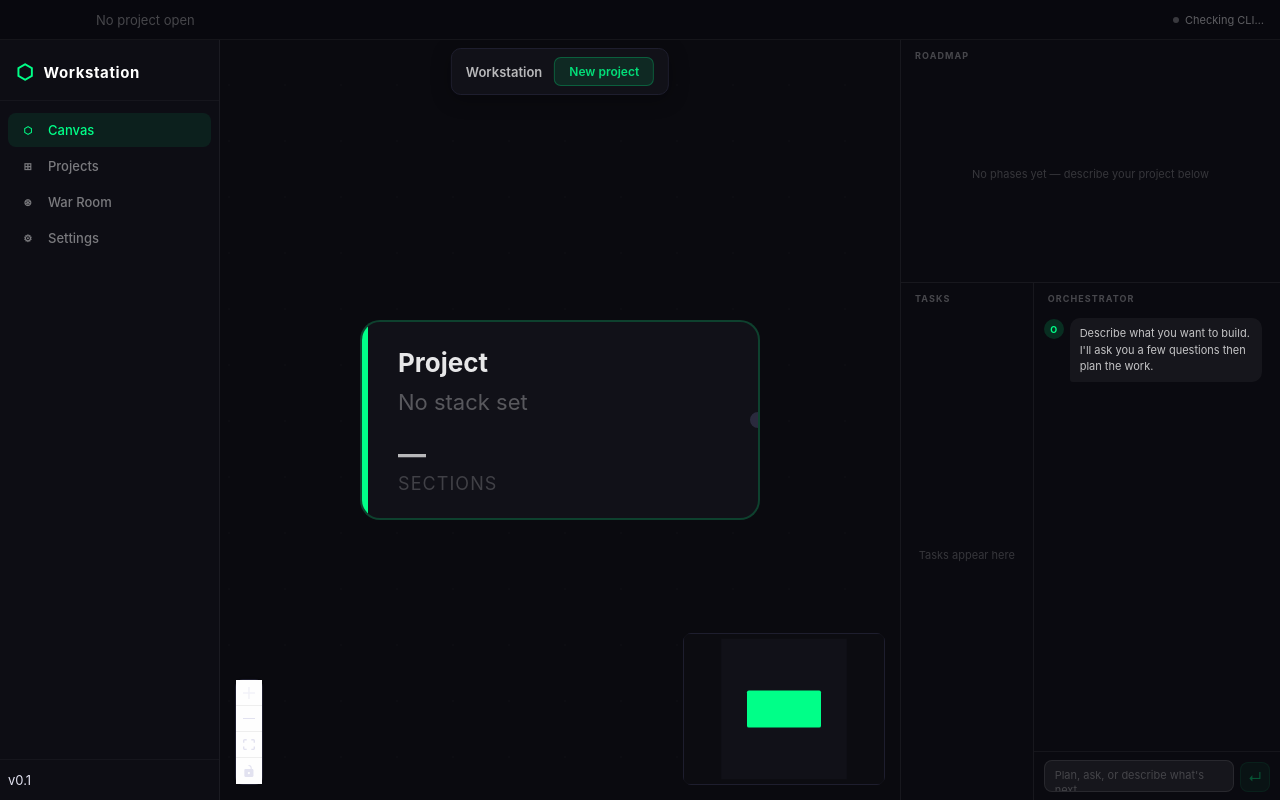
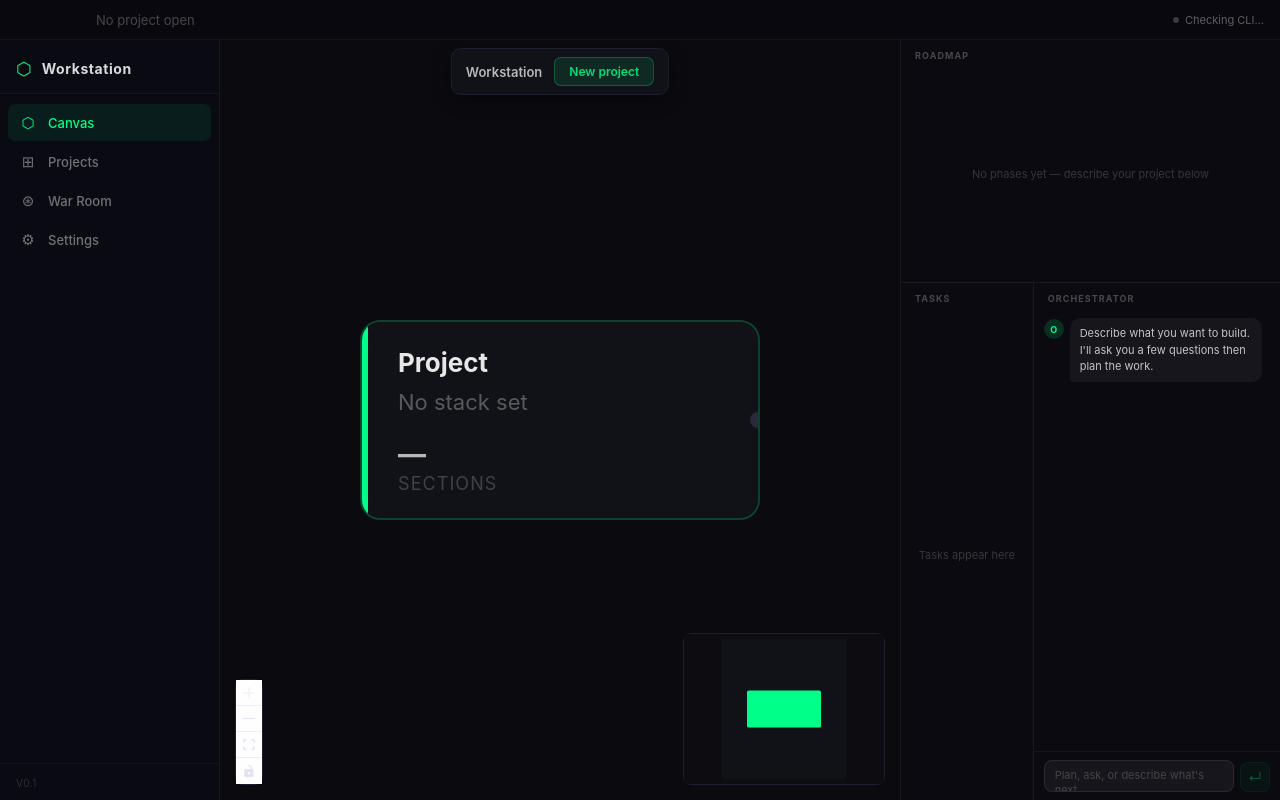
Before and after one commit to martinacho22/workstation, a React (Vite) app: page / in a window 1280 px wide. Built offline with nearby package versions, Linux system fonts and the light colour scheme.

Commit message:
fix: sidebar CSS — project chip with dir, proper icon sizing, version label

```diff
--- a/src/components/layout/Sidebar.module.css
+++ b/src/components/layout/Sidebar.module.css
@@ -1,48 +1,88 @@
 .sidebar {
   width: 220px;
   min-width: 220px;
-  height: 100%;           /* fills the post-header flex container */
-  background: #0d0d14;
+  height: 100%;
+  background: #0a0a12;
   border-right: 1px solid rgba(255,255,255,0.06);
   display: flex;
   flex-direction: column;
-  transition: width 0.2s ease, min-width 0.2s ease;
   z-index: 100;
   flex-shrink: 0;
-}
-
-.sidebar.collapsed {
-  width: 56px;
-  min-width: 56px;
+  overflow: hidden;
 }
 
 .logo {
   display: flex;
   align-items: center;
   gap: 10px;
-  padding: 20px 16px 16px;
+  padding: 18px 16px 14px;
   border-bottom: 1px solid rgba(255,255,255,0.04);
-  font-size: 18px;
-  font-weight: 700;
-  color: var(--accent);
   white-space: nowrap;
   overflow: hidden;
+  flex-shrink: 0;
+}
+.logoIcon { font-size: 18px; color: var(--accent); }
+.logoText  { font-size: 14px; font-weight: 700; letter-spacing: 0.04em; color: rgba(255,255,255,0.85); }
+
+/* ── Project chip ── */
+.projectChip {
+  margin: 10px 10px 4px;
+  padding: 8px 10px;
+  border-radius: 8px;
+  background: rgba(0,255,136,0.04);
+  border: 1px solid rgba(0,255,136,0.1);
+  display: flex;
+  flex-direction: column;
+  gap: 4px;
+  flex-shrink: 0;
+  min-width: 0;
+}
+.projectName {
+  font-size: 12px;
+  font-weight: 600;
+  color: rgba(0,255,136,0.85);
+  white-space: nowrap;
+  overflow: hidden;
+  text-overflow: ellipsis;
+  letter-spacing: 0.02em;
+}
+.projectDirBtn {
+  display: flex;
+  align-items: center;
+  gap: 4px;
+  background: none;
+  border: none;
+  cursor: pointer;
+  padding: 0;
+  min-width: 0;
+}
+.projectDirText {
+  font-size: 10px;
+  font-family: 'SF Mono', 'Fira Code', monospace;
+  color: rgba(255,255,255,0.25);
+  white-space: nowrap;
+  overflow: hidden;
+  text-overflow: ellipsis;
+  max-width: 150px;
+}
+.projectDirIcon {
+  font-size: 10px;
+  color: rgba(255,255,255,0.2);
+  flex-shrink: 0;
+  transition: color 0.15s;
+}
+.projectDirBtn:hover .projectDirText,
+.projectDirBtn:hover .projectDirIcon {
+  color: rgba(0,255,136,0.5);
 }
 
-.logoIcon { font-size: 20px; }
-.logoText { font-size: 15px; letter-spacing: 0.04em; color: #fff; }
-
+/* ── Nav ── */
 .nav {
   flex: 1;
   display: flex;
   flex-direction: column;
   gap: 2px;
-  padding: 12px 8px;
-}
-
-.bottom {
-  padding: 12px 8px;
-  border-top: 1px solid rgba(255,255,255,0.04);
+  padding: 10px 8px;
 }
 
 .navItem {
@@ -51,11 +91,11 @@
   gap: 10px;
   width: 100%;
   padding: 9px 10px;
-  border-radius: 8px;
+  border-radius: 7px;
   background: transparent;
   border: none;
   cursor: pointer;
-  color: rgba(255,255,255,0.45);
+  color: rgba(255,255,255,0.42);
   font-size: 13px;
   font-weight: 500;
   transition: background 0.15s, color 0.15s;
@@ -63,26 +103,21 @@
   overflow: hidden;
   text-align: left;
 }
+.navItem:hover { background: rgba(255,255,255,0.05); color: rgba(255,255,255,0.8); }
+.navItem.active { background: rgba(0,255,136,0.08); color: var(--accent); }
 
-.navItem:hover {
-  background: rgba(255,255,255,0.05);
-  color: rgba(255,255,255,0.85);
+.icon  { font-size: 15px; color: inherit; flex-shrink: 0; width: 20px; text-align: center; }
+.label { font-size: 13px; }
+
+/* ── Bottom ── */
+.bottom {
+  padding: 10px 16px;
+  border-top: 1px solid rgba(255,255,255,0.04);
+  flex-shrink: 0;
 }
-
-.navItem.active {
-  background: rgba(0,255,136,0.08);
-  color: var(--accent);
+.version {
+  font-size: 10px;
+  color: rgba(255,255,255,0.15);
+  letter-spacing: 0.05em;
+  text-transform: uppercase;
 }
-
-/* Icon is now a short text abbreviation — consistent cross-platform */
-.icon {
-  font-size: 10px;
-  font-weight: 700;
-  letter-spacing: 0.04em;
-  color: inherit;
-  flex-shrink: 0;
-  width: 20px;
-  text-align: center;
-}
-
-.label { font-size: 13px; }
```
